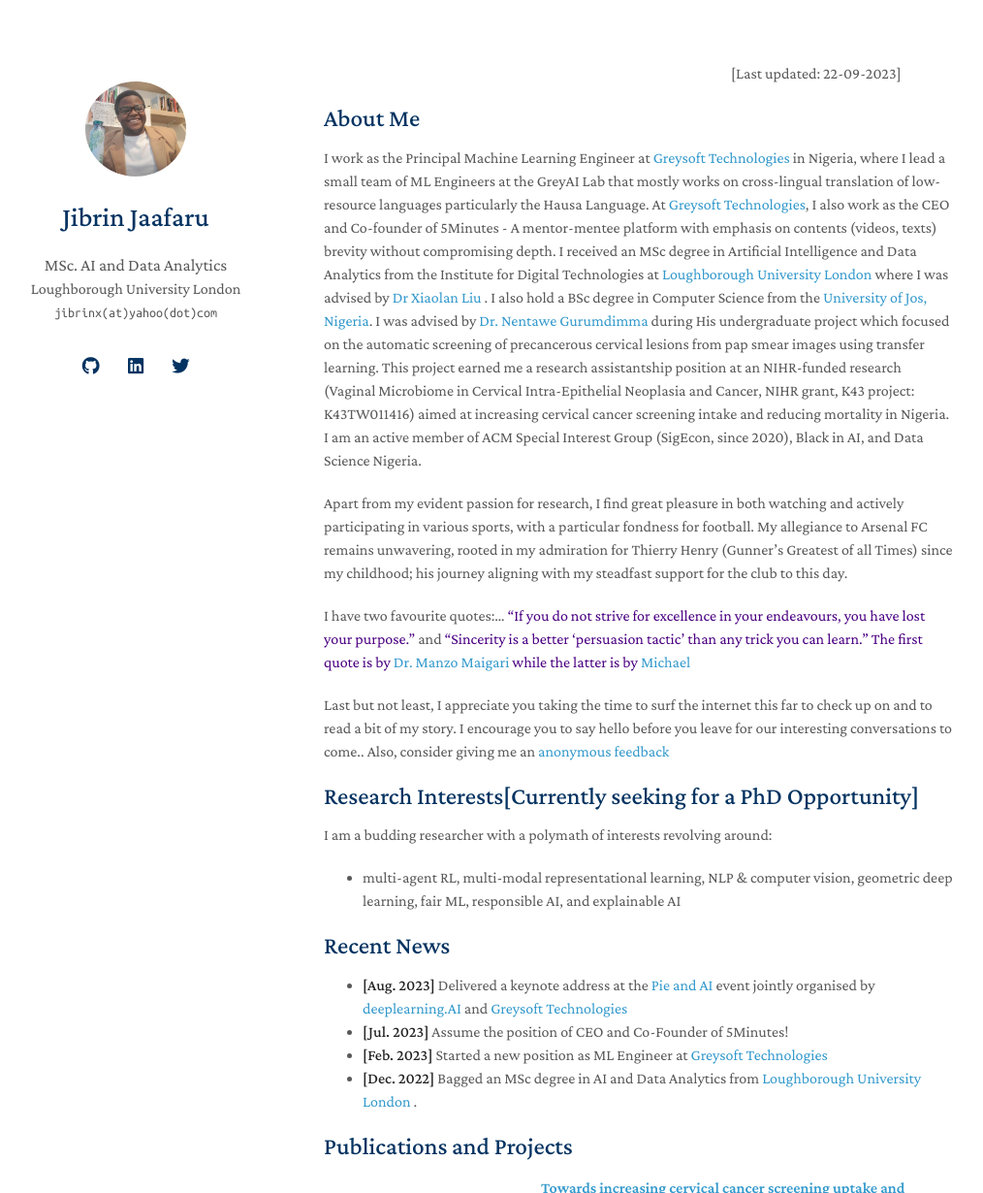
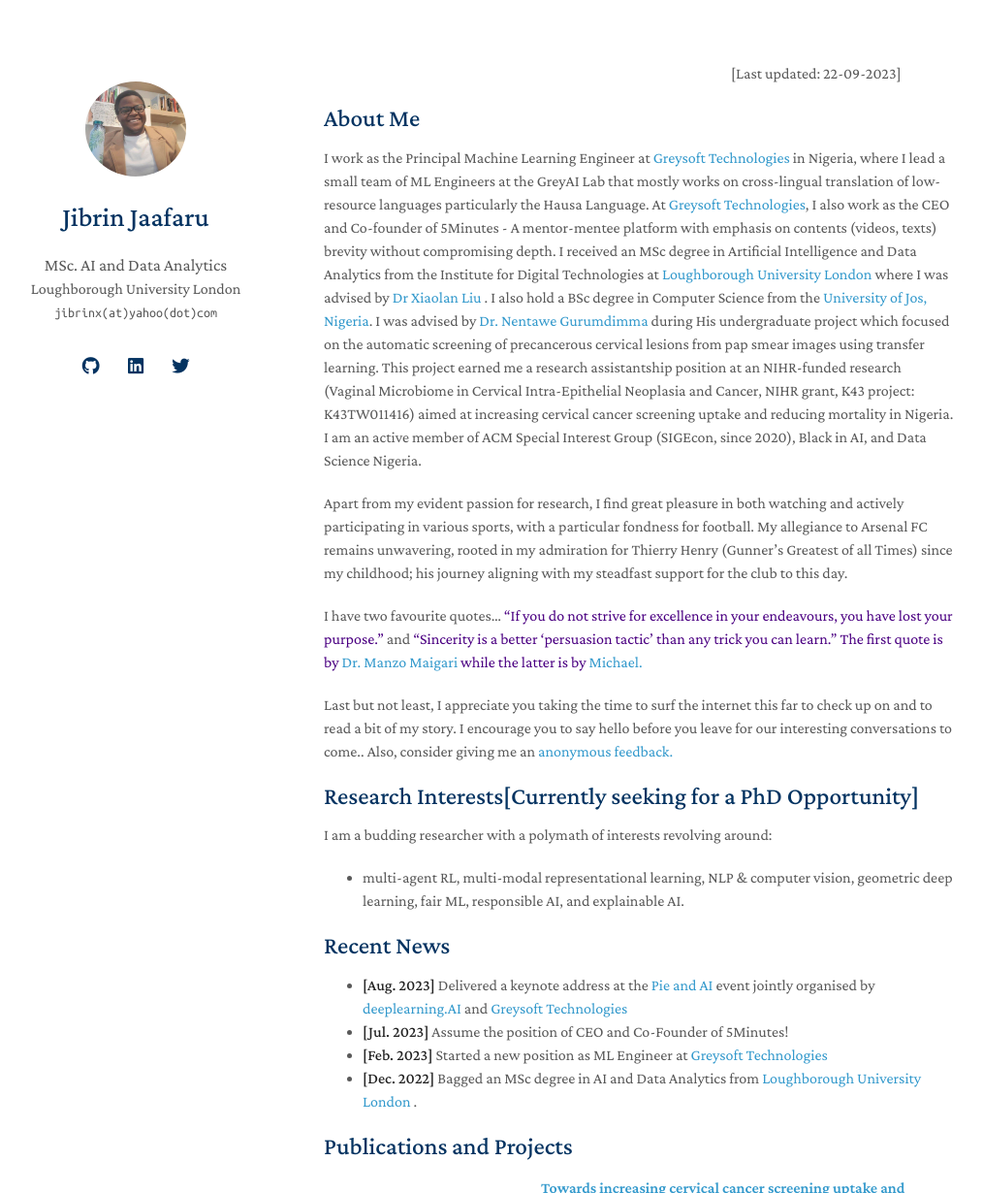
Before and after one commit to jibrinx/jibrinx.github.io, a Jekyll site: the page built from index.md, in a window 1280 px wide and 1400 px high, cut to the strip 0-1230 px from the top of the window. Shown: the whole strip at 97% size, without its empty margins (136-1150 px from the left). Built offline with Jekyll 4.4.1, drawn with Linux system fonts in a browser that asks for light colours; nearby versions of some CDN libraries; a style sheet for code colours, icons or effects is not loaded.

Commit message:
Update index.md

```diff
--- a/index.md
+++ b/index.md
@@ -6,17 +6,17 @@
 
 
 I work as the Principal Machine Learning Engineer at <a href="https://greysoft.ng">Greysoft Technologies</a> in Nigeria, where I lead a small team of ML Engineers at the GreyAI Lab that mostly works on cross-lingual translation of low-resource languages particularly the Hausa Language. At <a href="https://greysoft.ng">Greysoft Technologies</a>, I also work as the CEO and Co-founder of 5Minutes - A mentor-mentee platform with emphasis on contents (videos, texts) brevity without compromising depth. I received an MSc degree in Artificial Intelligence and Data Analytics from the Institute for Digital Technologies at  <a href="https://www.lborolondon.ac.uk/study/masters-degrees/artificial-intelligence-data-analytics/"> Loughborough University London </a> where I was advised by <a href="https://www.lborolondon.ac.uk/about/staff/dr-xiaolan-liu/">Dr Xiaolan Liu </a>. I also hold a BSc degree in Computer Science from the <a href="https://unijos.edu.ng">University of Jos, Nigeria</a>. I was advised by  <a href="https://scholar.google.com/citations?user=q9VpwWEAAAAJ&hl=enDr. Nentawe Gurumdimma)"> Dr. Nentawe Gurumdimma</a> during His undergraduate project which focused on the automatic screening of precancerous cervical lesions from pap smear images using transfer learning. This project earned me a research assistantship position at an NIHR-funded research (Vaginal Microbiome in Cervical Intra-Epithelial Neoplasia and Cancer, NIHR grant,
-K43 project: K43TW011416) aimed at increasing cervical cancer screening intake and reducing mortality in Nigeria. I am an active member of ACM Special Interest Group (SigEcon, since 2020), Black in AI, and Data Science Nigeria.
+K43 project: K43TW011416) aimed at increasing cervical cancer screening uptake and reducing mortality in Nigeria. I am an active member of ACM Special Interest Group (SIGEcon, since 2020), Black in AI, and Data Science Nigeria.
 
 Apart from my evident passion for research, I find great pleasure in both watching and actively participating in various sports, with a particular fondness for football. My allegiance to Arsenal FC remains unwavering, rooted in my admiration for Thierry Henry (Gunner's Greatest of all Times) since my childhood; his journey aligning with my steadfast support for the club to this day.
 
-I have two favourite quotes:...<span style="color:indigo;"> "If you do not strive for excellence in your endeavours, you have lost your purpose." </span> and <span style="color:indigo;">"Sincerity is a better 'persuasion tactic' than any trick you can learn." The first quote is by <a href="https://manzomaigari.com/#/">Dr. Manzo Maigari</a> while the latter is by <a href="https://twitter.com/mmay3r/status/1336432412285231104">Michael</a></span>
+I have two favourite quotes...<span style="color:indigo;"> "If you do not strive for excellence in your endeavours, you have lost your purpose." </span> and <span style="color:indigo;">"Sincerity is a better 'persuasion tactic' than any trick you can learn."  The first quote is by <a href="https://manzomaigari.com/#/">Dr. Manzo Maigari</a> while the latter is by <a href="https://twitter.com/mmay3r/status/1336432412285231104">Michael.</a></span>
 
-Last but not least, I appreciate you taking the time to surf the internet this far to check up on and to read a bit of my story. I encourage you to say hello before you leave for our interesting conversations to come.. Also, consider giving me an  <a href="https://ngl.link/jibrinx">anonymous feedback</a>
+Last but not least, I appreciate you taking the time to surf the internet this far to check up on and to read a bit of my story. I encourage you to say hello before you leave for our interesting conversations to come.. Also, consider giving me an  <a href="https://ngl.link/jibrinx">anonymous feedback.</a>
 
 ## Research Interests[Currently seeking for a PhD Opportunity]
 I am a budding researcher with a polymath of interests revolving around:
-- multi-agent RL, multi-modal representational learning, NLP & computer vision, geometric deep learning, fair ML, responsible AI, and explainable AI
+- multi-agent RL, multi-modal representational learning, NLP & computer vision, geometric deep learning, fair ML, responsible AI, and explainable AI.
 
 ## Recent News
 
```
